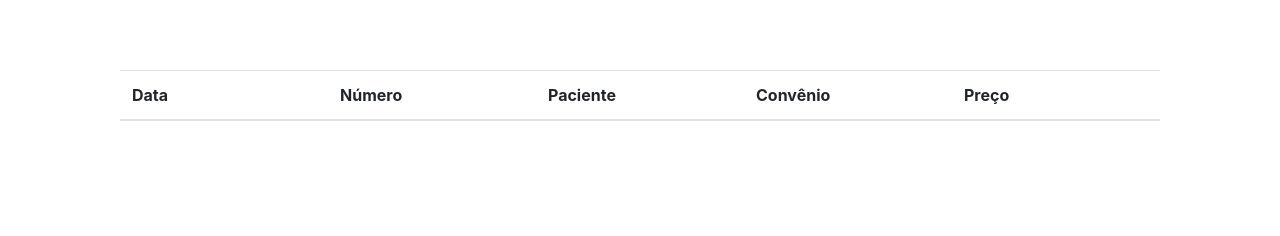
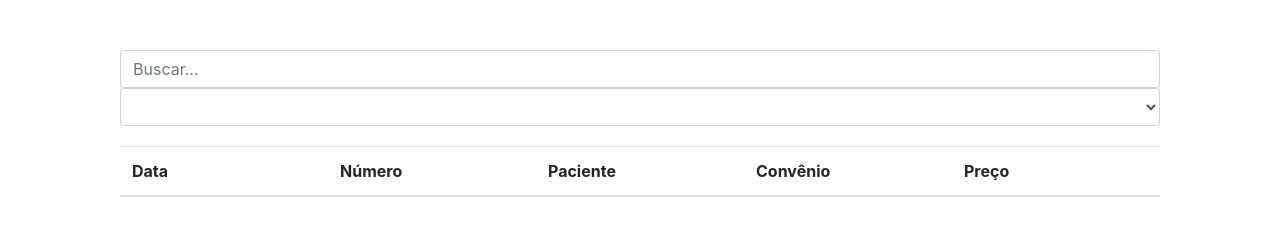
Before and after one commit to JoaoLyra/01try, a plain HTML site: page index.html in a window 1280 px wide. Drawn offline with nearby package versions, Linux system fonts and the light colour scheme; files whose address does not match are found by name.

Commit message:
Update index.html

```diff
--- a/index.html
+++ b/index.html
@@ -10,17 +10,14 @@
 </head>
     <body>
         <div class="container">
-            <div class="insurances">
-                <!-- <label for="">Pesquisar</label> -->
-                <!-- <input type="text" id="searchInput" class="form-control" placeholder="Buscar..."> -->
-                <!-- <select id="insuranceSelect" class="form-control">
-                    <option value="">Convênio</option>
-                    <option value="3322">Amil</option>
-                    <option value="3293">Bradesco</option>
-                    <option value="99231">Hapvida</option>
-                    <option value="1322">CASSI</option>
-                    <option value="23111">Sulamerica</option>
-                </select> -->
+            <div>
+                <div>
+                    <input type="text" id="searchInput" class="form-control" placeholder="Buscar..." onkeyup="filterTab()">
+                </div>
+                <div>
+                    <select id="insuranceSelect" class="form-control" onchange="filterTab()">
+                </div>
+                </select>
                 <table id="guidesTable" class="table">
                     <thead>
                         <tr>
```
